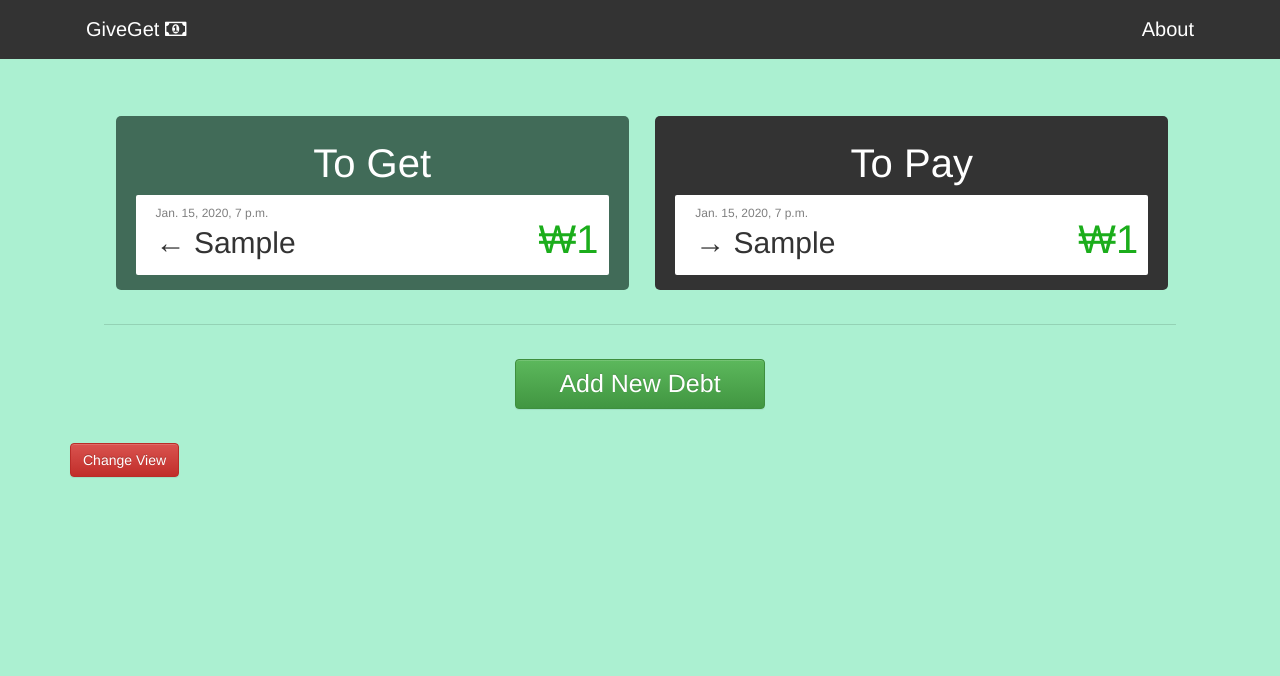
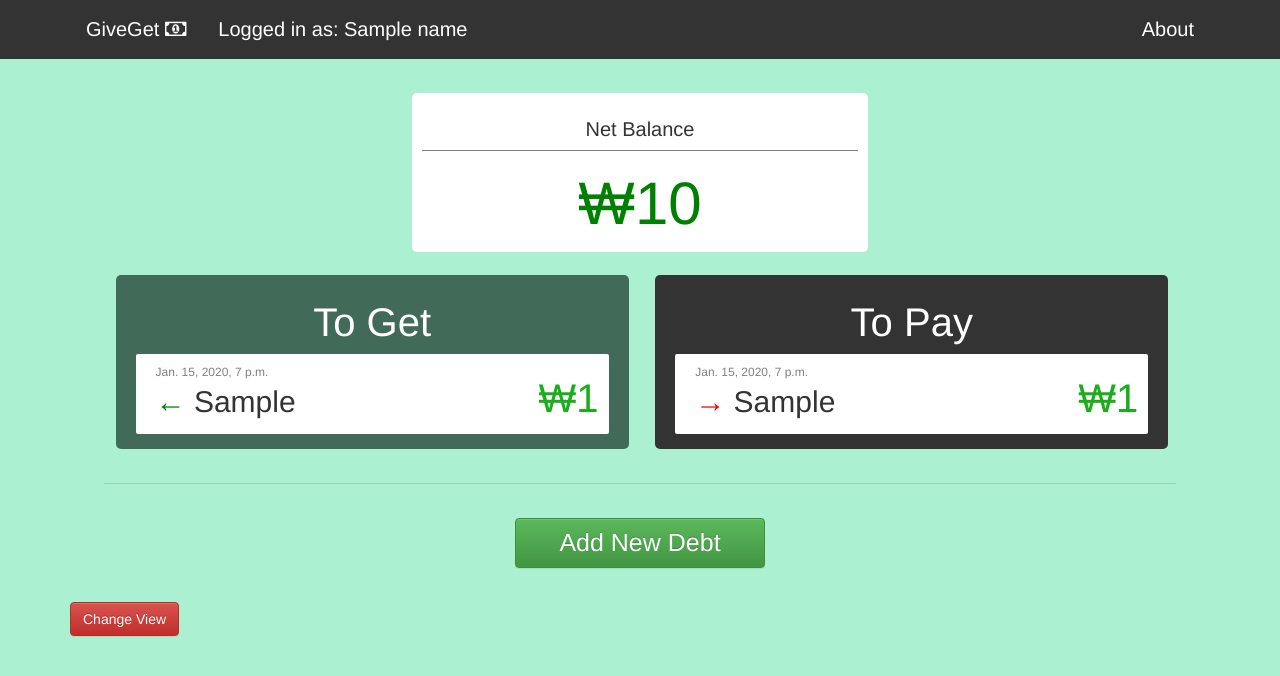
Before and after one commit to tsook/harathon, a Django app: template finance/templates/finance/home_page.html in a window 1280 px wide. Shown: the top 676 px of the page. Run offline with Django 3.2, Linux system fonts and the light colour scheme; tables that the repository leaves empty hold one stand-in row (values such as "Sample post"); the template is opened without the code that fills it: values that come from a table or form of the project are taken from there, most other values are stand-ins (such as "Sample title", 1, 10 or a date in 2020); some libraries are stand-ins or nearby versions.

Commit message:
net balance detail

```diff
--- a/finance/static/css/finance.css
+++ b/finance/static/css/finance.css
@@ -64,13 +64,23 @@ body {
 }
 
 .header {
-	border-bottom: solid 1px gray;
+	border-bottom: solid 1px #d8d8d8;
 }
 
 
 /* debt list classes */
+.balance-section {
+	padding: 5px 10px;
+	text-align: center;
+	margin: auto;
+	background-color: white;
+	width: 40%;
+	border-radius: 5px;
+	margin-top: 3%;
+}
+
 .debt-section {
-	margin-top: 5%;
+	margin-top: 2%;
 	width: 45%;
 	display: inline-block;
 	background-color: #333;
--- a/finance/templates/finance/base.html
+++ b/finance/templates/finance/base.html
@@ -11,6 +11,8 @@
 	<ul class="navbar">
 		<div class="container">
 			<li> <a href="{% url 'login_page' %}"> GiveGet <i class="fa fa-money" aria-hidden="true"></i></a></li>
+			{% block header %}
+			{% endblock %}
 			<li> <a id="about" href="#"> About </a></li>
 		</div>
 	</ul>
--- a/finance/templates/finance/home_page.html
+++ b/finance/templates/finance/home_page.html
@@ -1,7 +1,22 @@
 {% extends 'finance/base.html' %}
 {% load staticfiles %}
 
+{% block header %}
+<li> <a>Logged in as: {{ name }}</a></li>
+{% endblock %}
+
 {% block content %}
+<div class="balance-section">
+	<h1 style="font-size: 20px; color: #333"> Net Balance </h1>
+	<div style="border-top: solid 1px gray">
+	{% if balance < 0 %}
+		<h1 style="color: red; font-size: 60px"> ₩{{ balance }}</h1>
+	{% else %}
+		<h1 style="color: green; font-size: 60px"> ₩{{ balance }}</h1>
+	{% endif %}
+	</div>
+</div>
+
 <div class="debt-section"  style="background-color: #416b58; margin-left: 4%; margin-right: 1%">
 	<h1> To Get </h1>
 	<div class="debt-list">
@@ -9,14 +24,14 @@
 		<div class="debt-entry">
 			<div class="info-text">
 				<p> {{ get.time }} </p>
-				<p> &#8592; {{ get.giver }} </p>
+				<p> <span style="color:green">&#8592;</span> {{ get.giver }} </p>
 			</div><h2 class="money-text"> ₩{{ get.money }} </h2>
 			<div class="more-info row" data-hidden="true" hidden>
 				<div class="col-md-3 more-info-label">
 					<p> Information: </p>
 				</div>
 				<div class="col-md-9 more-info-text">
-					<p> {{ pay.text }} </p>
+					<p> {{ get.text }} </p>
 				</div>
 			</div>
 		</div>
@@ -30,7 +45,7 @@
 		<div class="debt-entry">
 			<div class="info-text">
 				<p> {{ pay.time }} </p>
-				<p> &#8594; {{ pay.receiver }} </p>
+				<p> <span style="color:red">&#8594;</span> {{ pay.receiver }} </p>
 			</div><h2 class="money-text"> ₩{{ pay.money }} </h2>
 			<div class="more-info row" data-hidden="true" hidden>
 				<div class="col-md-3 more-info-label">
```
Also changed, not shown: finance/views.py (+10 -1 lines).
